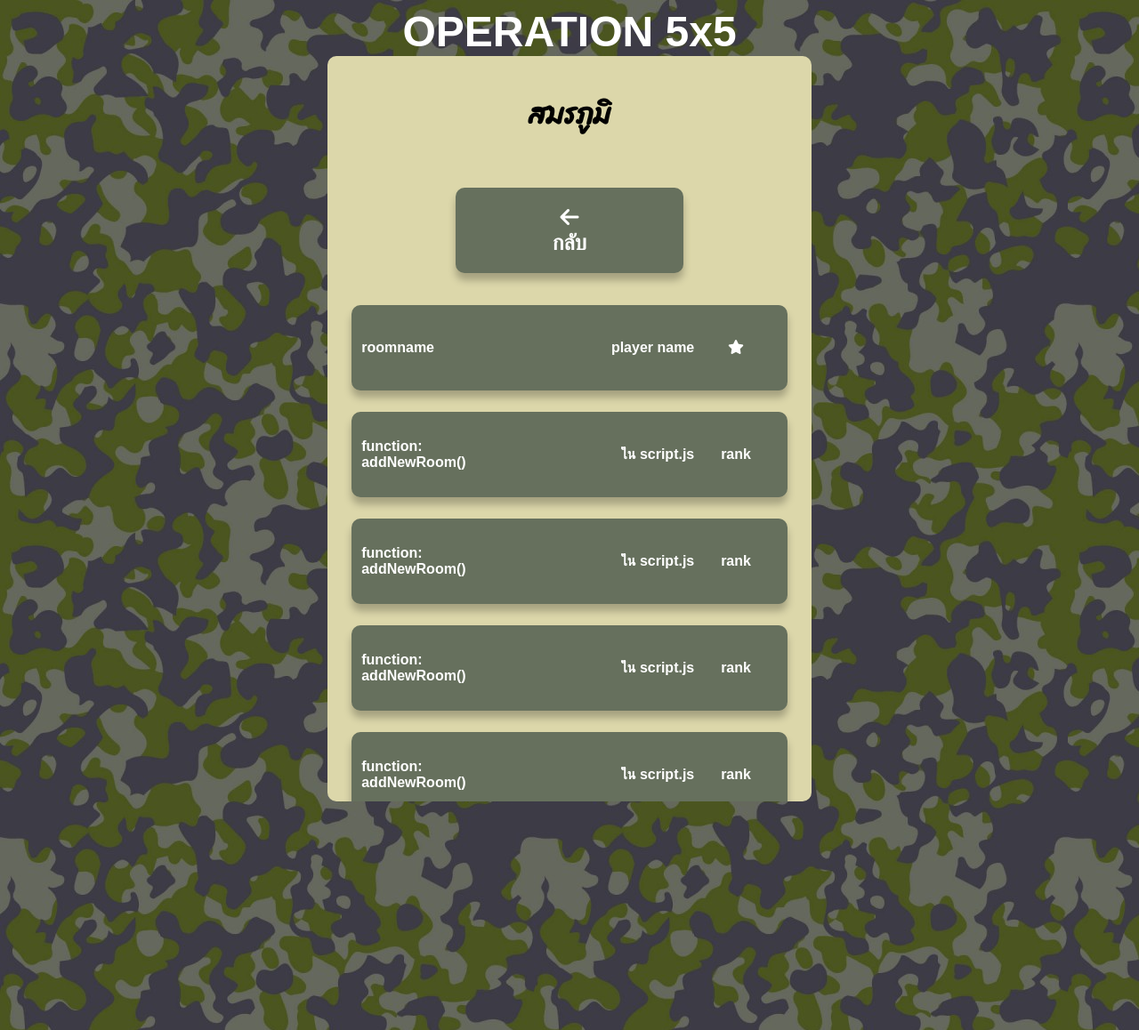
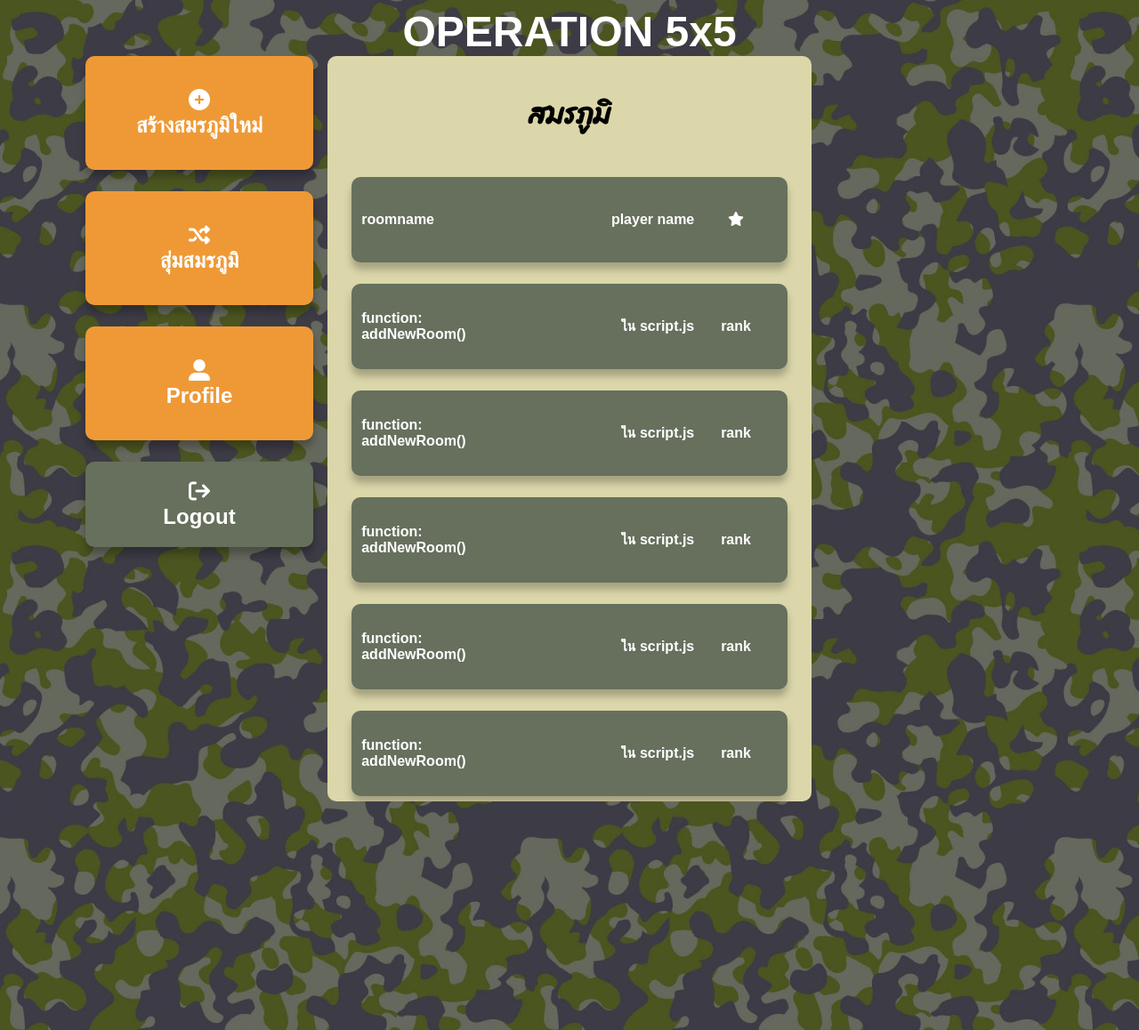
Before and after one commit to it64070101/operation5x5, a PHP site: page /room.html in a window 1280 px wide. Shown: the top 1158 px of the page at 89% size. Run offline with PHP 8.4, Linux system fonts and the light colour scheme; some libraries are stand-ins or nearby versions.

Commit message:
update room interface

```diff
--- a/public/room.html
+++ b/public/room.html
@@ -24,10 +24,20 @@
 <body>
     <div class="container">
         <div id="logo">OPERATION 5x5</div>
+        <div id="outside-container">
+            <div id="button-container">
+                <button class="select" type="button" id="host-button" onclick="createRoom(false)"><i
+                        class="fa-solid fa-circle-plus"></i><br>สร้างสมรภูมิใหม่</button>
+                <button class="select" type="button" id="random-button" onclick="findMatchmakingRooms()"><i
+                        class="fa-solid fa-shuffle"></i><br>สุ่มสมรภูมิ</button>
+                <button class="select" type="button" id="roomto-profile-button"><i
+                        class="fa-solid fa-user-large"></i></i><br>Profile</button>
+                <button class="small" type="button" id="logout-button" onclick="logoutUser()"><i
+                        class="fa-solid fa-arrow-right-from-bracket"></i><br>Logout</button>
+            </div>
             <div class="page">
                 <form action="" id="room-list">
-                <h1>สมรภูมิ</h1><button class="small" type="button" id="roomto-profile-button"><i
-                        class="fa-solid fa-arrow-left"></i><br>กลับ</button>
+                    <h1>สมรภูมิ</h1>
                     <button class="room" type="button">
                         <div class="room-name">roomname</div>
                         <div class="player-name">player name</div>
@@ -36,6 +46,7 @@
                 </form>
             </div>
         </div>
+    </div>
     <script src="script.js"></script>
     <!-- <script src="auth.js"></script> -->
 </body>
--- a/public/style.css
+++ b/public/style.css
@@ -131,7 +131,20 @@ input {
 }
 
 #button-container {
-    gap: 16px;
+    gap: 8px;
+    display: flex;
+    flex-direction: column;
+    align-items: flex-end;
+}
+
+#outside-container {
+    display: grid;
+    grid-template-columns: 1fr 544px 1fr;
+}
+
+#outside-container>#button-container>button {
+    margin: 0 16px 16px 0;
+    width: 256px;
 }
 
 .tutorial {
```
Also changed, not shown: public/star2.png (added), public/star3.png (added), public/star4.png (added), public/star5.png (added). Lines whose indentation alone changed are shown as unchanged.
